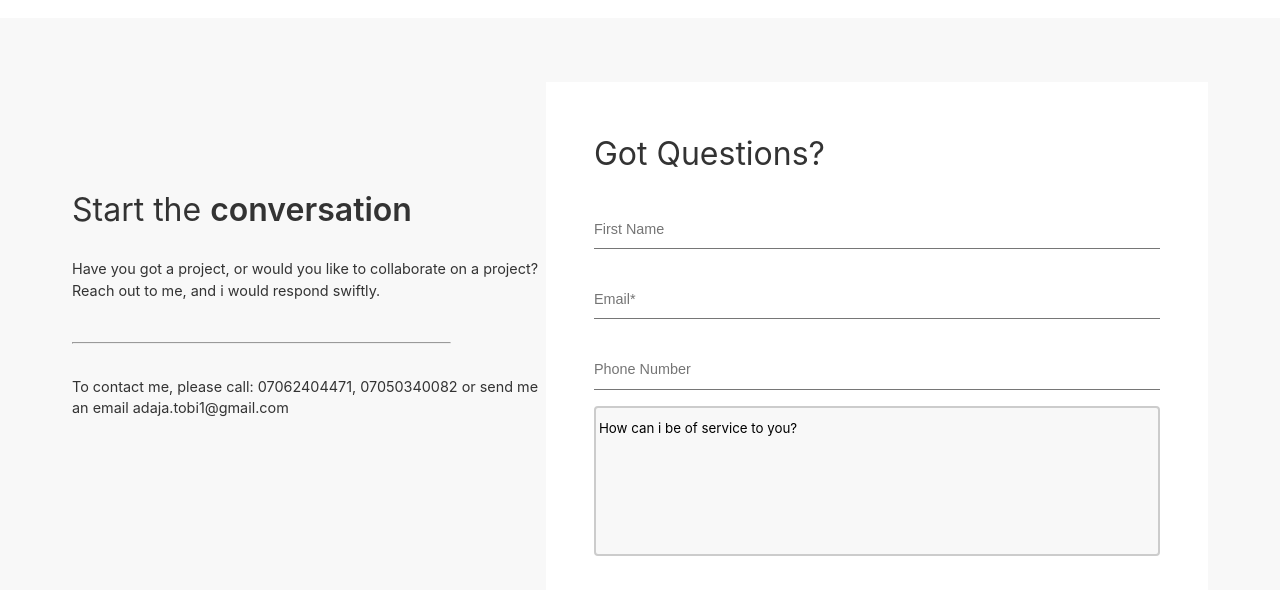
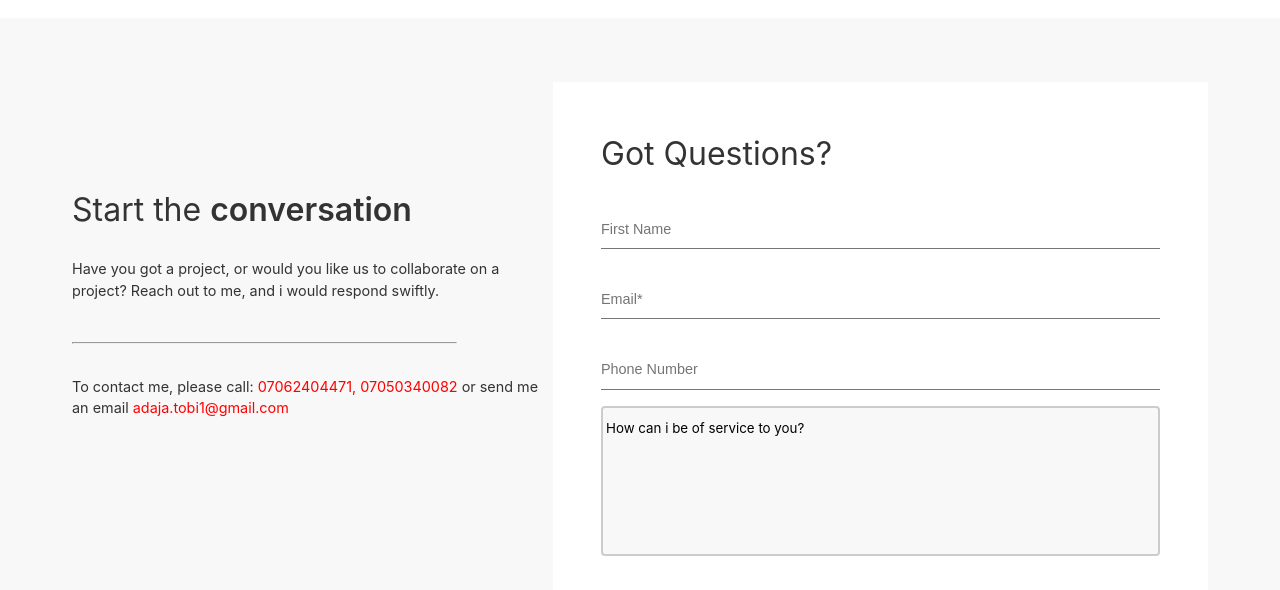
Before and after one commit to elboj/myPortfolio, a plain HTML site: page index.html in a window 1280 px wide. Shown: the part 2168-2758 px from the top of the page. Drawn offline with Linux system fonts and the light colour scheme.

Commit message:
refactor

```diff
--- a/index.html
+++ b/index.html
@@ -84,7 +84,7 @@
     <section id="portfolio_section">
       <div id="portfolio_section_holder">
         <h2>Work.</h2>
-        <p>When I'm not working on real projects, I'm constantly recreating things as a means of staying updated. See
+        <p>When I'm not handling major projects, I'm constantly recreating things as a means of staying updated. See
           for yourself</p>
         <div id="portfolio_flex"></div>
     </section>
@@ -96,13 +96,13 @@
           <div class="contact_flex_item_left">
             <p id="contact_heading">Start the <span>conversation</span></p>
             <p class="contact_desc">
-              Have you got a project, or would you like to collaborate on a project? Reach out to
+              Have you got a project, or would you like us to collaborate on a project? Reach out to
               me, and i would respond swiftly.
             </p>
             <hr />
             <p class="contact_desc">To contact me, please call:
-              07062404471, 07050340082
-              or send me an email <a href="mailto:adaja.tobi1@gmail.com">adaja.tobi1@gmail.com</a>
+              <span> 07062404471, 07050340082</span>
+              or send me an email <a href="mailto:adaja.tobi1@gmail.com"> <span>adaja.tobi1@gmail.com</span></a>
             </p>
           </div>
           <div class="contact_flex_item_right">
```
